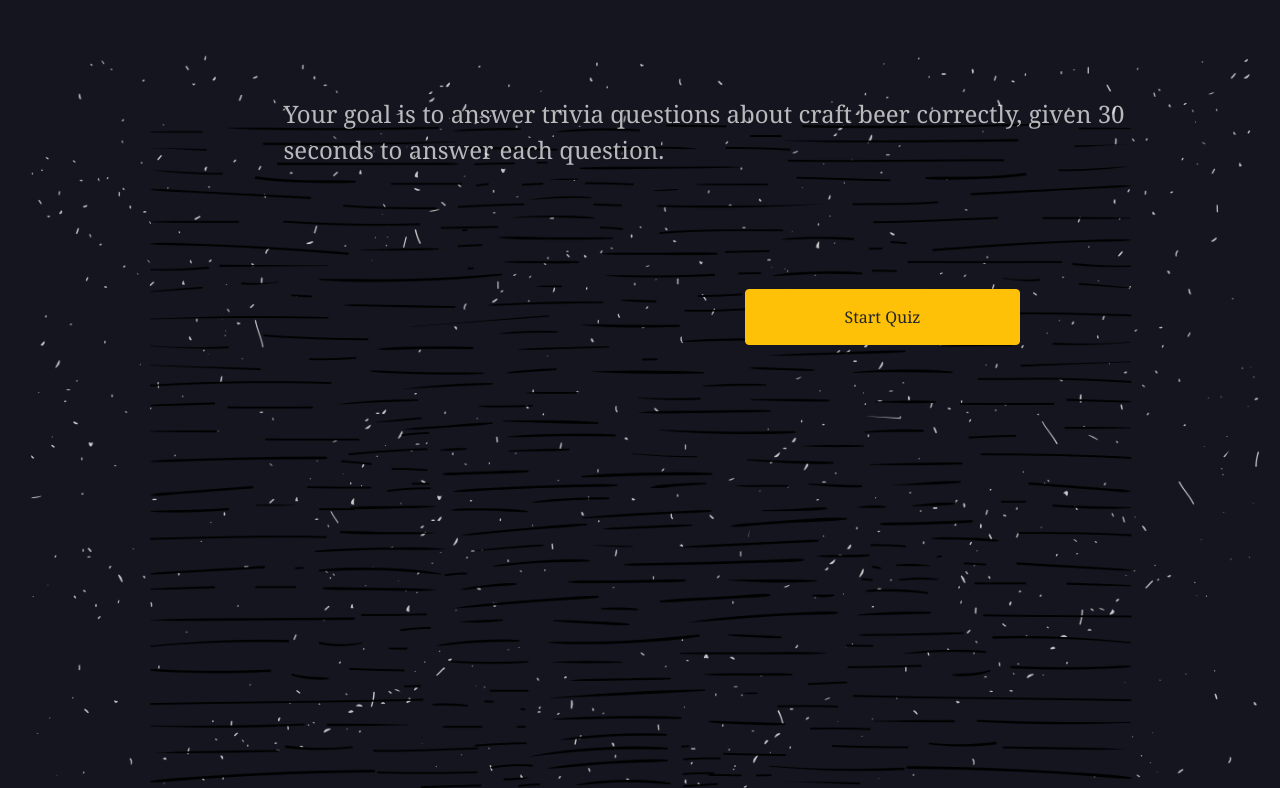
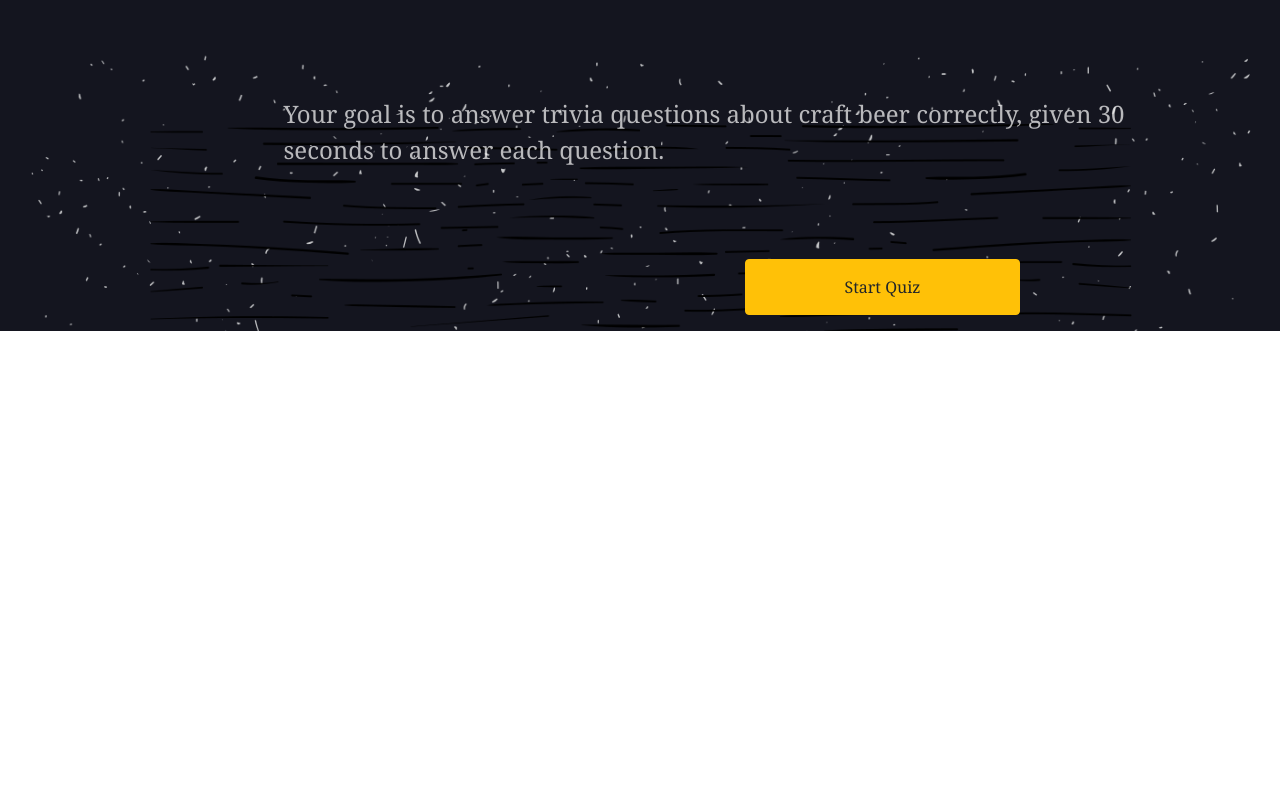
Before and after one commit to karinclimber/Craft-Beer-Trivia, a plain HTML site: page index.html in a window 1280 px wide. Shown: the part 866-1654 px from the top of the page. After the commit the page ends 1197 px from the top, so only its background shows below. Drawn offline with nearby package versions, Linux system fonts and the light colour scheme.

Commit message:
new pics

```diff
--- a/assets/css/style.css
+++ b/assets/css/style.css
@@ -33,12 +33,12 @@
     /* margin-right: auto; */
   }
   #mainArea {
-    margin-top:40px;
+    margin-top:10px;
     max-width: 75%;
     margin-left: auto;
     color: #fff;
     font-size: 2em;
-    height: 500px;
+
   }
   .timer-p {
     margin-top: 10px;
```
